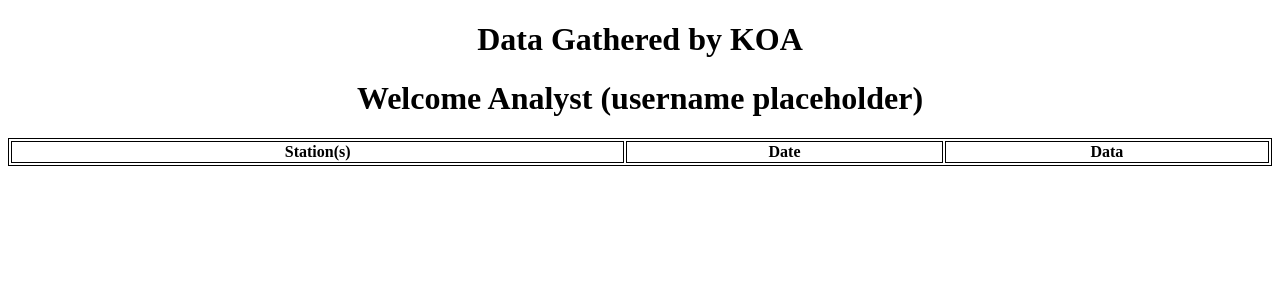
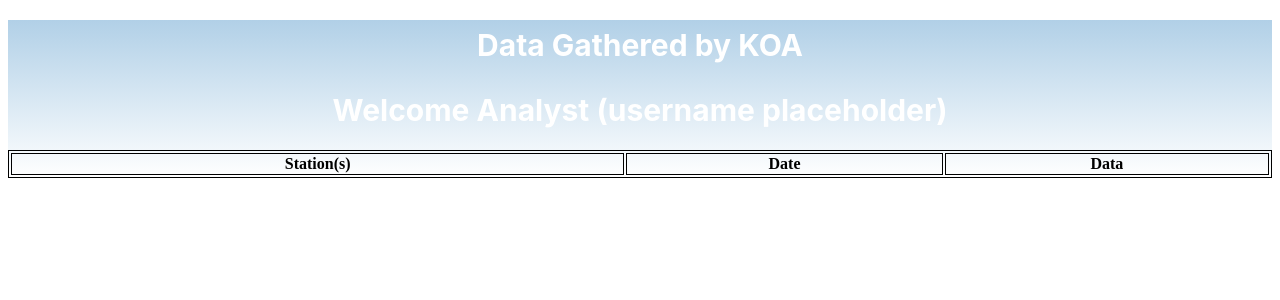
Before and after one commit to Gwc5245/KOA-Web-Application, a Flask app: page /Data-Analyst in a window 1280 px wide. Shown: the top 300 px of the page. Run offline with Flask 2, Linux system fonts and the light colour scheme; lists and menus that the app fills with data are empty.

Commit message:
data analyst css

```diff
--- a/templates/Data-Analyst.html
+++ b/templates/Data-Analyst.html
@@ -6,8 +6,9 @@
     }
 </style>
 <body>
-    <center> <h1> Data Gathered by KOA</h1> </center>
-    <center> <h1> Welcome Analyst (username placeholder)</h1> </center>
+<div style="background: linear-gradient(180deg, #B1D0E7 0%, #FFFFFF 100%);">
+    <center> <h1 style="font-family: 'Inter';font-style: normal;font-weight: bolder;font-size: 30px;line-height: 50px;color: #FFFFFF;"> Data Gathered by KOA</h1> </center>
+    <center> <h1 style="font-family: 'Inter';font-style: normal;font-weight: bolder;font-size: 30px;line-height: 40px;color: #FFFFFF;"> Welcome Analyst (username placeholder)</h1> </center>
     <table style="width:100%">
         <tr>
             <th>Station(s)</th>
@@ -15,5 +16,6 @@
             <th>Data</th>
         </tr>
     </table>
+</div>
 </body>
 </html>
```
